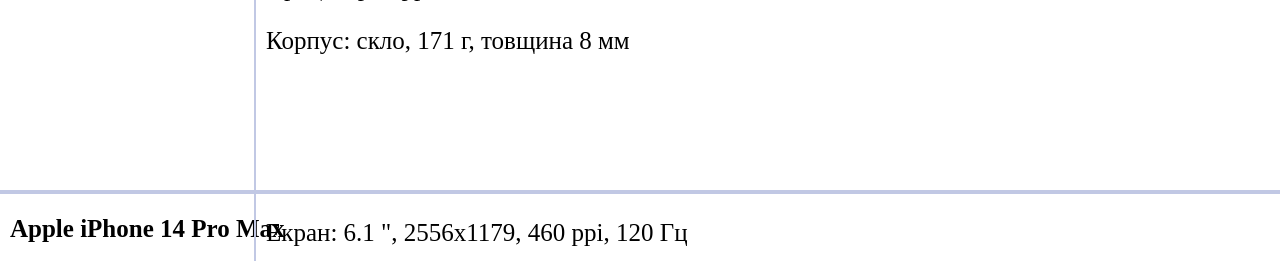
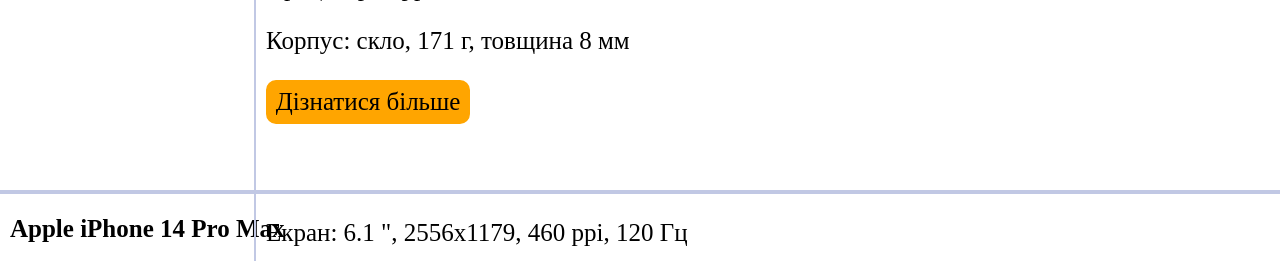
Before and after one commit to PrymushAnton/my_shop, a Django app: page / in a window 1280 px wide. Shown: the part 1502-1763 px from the top of the page. Run offline with Django 4.2, Linux system fonts and the light colour scheme.

Commit message:
added buttons for info of products

```diff
--- a/Order/Main_page/static/Main_page/css/main.css
+++ b/Order/Main_page/static/Main_page/css/main.css
@@ -40,3 +40,24 @@
     margin-left: 10px;
     font-size: 25px;
 }
+
+.info a{
+    border: 2px solid orange;
+    background-color: orange;
+    border-radius: 10px;
+    text-decoration: none;
+    font-size: 25px;
+    display: flex;
+    justify-content: center;
+    align-items: center;
+    flex-wrap: nowrap;
+    width: 200px;
+    height: 40px;
+    margin-left: 10px;
+    color: black;
+}
+
+.info a:hover{
+    background-color: darkgoldenrod;
+    border: 2px solid darkgoldenrod;
+}
--- a/Order/Main_page/templates/Main_page/main.html
+++ b/Order/Main_page/templates/Main_page/main.html
@@ -21,6 +21,7 @@
         <p>Пам'ять: 1024 ГБ</p>
         <p>Процесор: Apple A17 Pro</p>
         <p>Корпус: скло, 221 г, товщина 8 мм</p>
+        <a href="{% url 'product_page' %}">Дізнатися більше</a>
     </div>
 
 </div>
@@ -39,6 +40,7 @@
         <p>Пам'ять: 1024 ГБ</p>
         <p>Процесор: Apple A17 Pro</p>
         <p>Корпус: скло, 187 г, товщина 8 мм</p>
+        <a href="{% url 'product_page2' %}">Дізнатися більше</a>
     </div>
 
 </div>
@@ -58,6 +60,7 @@
         <p>Пам'ять: 512 ГБ</p>
         <p>Процесор: Apple A16</p>
         <p>Корпус: скло, 201 г, товщина 8 мм</p>
+        <a href="{% url 'product_page3' %}">Дізнатися більше</a>
     </div>
 
 </div>
@@ -77,6 +80,7 @@
         <p>Пам'ять: 512 ГБ</p>
         <p>Процесор: Apple A16</p>
         <p>Корпус: скло, 171 г, товщина 8 мм</p>
+        <a href="{% url 'product_page4' %}">Дізнатися більше</a>
     </div>
 
 </div>
@@ -95,9 +99,8 @@
         <p>Камера: 3 модулі, 48 МП, + 12 МП, fullHD 60 к/с, відео 4K, оптична стабілізація, стабілізація матрицею</p>
         <p>Пам'ять: 512 ГБ</p>
         <p>Процесор: Apple A16</p>
-        <p>ОЗП: 6 ГБ</p>
-        <p>Акумулятор: 3200 мАгод</p>
         <p>Корпус: скло, 206 г, товщина 8 мм</p>
+        <a href="{% url 'product_page5' %}">Дізнатися більше</a>
     </div>
 
 </div>
--- a/Order/Order/urls.py
+++ b/Order/Order/urls.py
@@ -29,5 +29,10 @@
     path('cart_page/', shopping_cart_views.cart_page, name= "cart_page"),
     path('contact_page/', contact_views.contact_page, name= "contact_page"),
     path('authorization_page/', authorization_registration_views.authorization, name= "authorization_page"),
-    path('registration_page/', authorization_registration_views.registration, name= "registration_page")
+    path('registration_page/', authorization_registration_views.registration, name= "registration_page"),
+    path('product_page2/', product_page_views.product_page2, name= "product_page2"),
+    path('product_page3/', product_page_views.product_page3, name= "product_page3"),
+    path('product_page4/', product_page_views.product_page4, name= "product_page4"),
+    path('product_page5/', product_page_views.product_page5, name= "product_page5"),
+
 ]
--- /dev/null
+++ b/Order/Product_page/templates/Product_page/product_page2.html
@@ -0,0 +1,2 @@
+{% extends 'APP_Settings/base.html' %}
+{% load static %}
--- /dev/null
+++ b/Order/Product_page/templates/Product_page/product_page3.html
@@ -0,0 +1,2 @@
+{% extends 'APP_Settings/base.html' %}
+{% load static %}
--- /dev/null
+++ b/Order/Product_page/templates/Product_page/product_page4.html
@@ -0,0 +1,2 @@
+{% extends 'APP_Settings/base.html' %}
+{% load static %}
--- /dev/null
+++ b/Order/Product_page/templates/Product_page/product_page5.html
@@ -0,0 +1,2 @@
+{% extends 'APP_Settings/base.html' %}
+{% load static %}
```
Also changed, not shown: Order/Product_page/views.py (+12 -0 lines).
